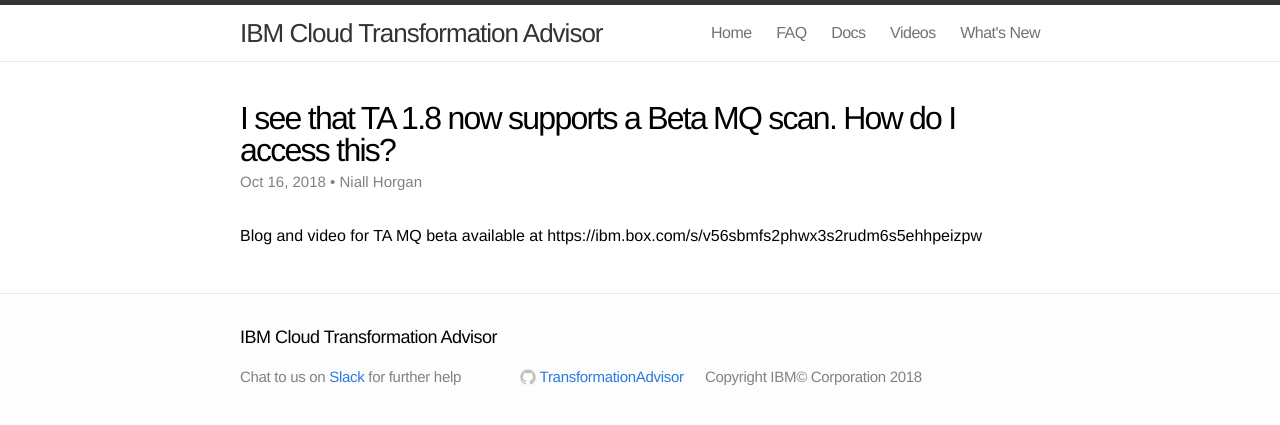
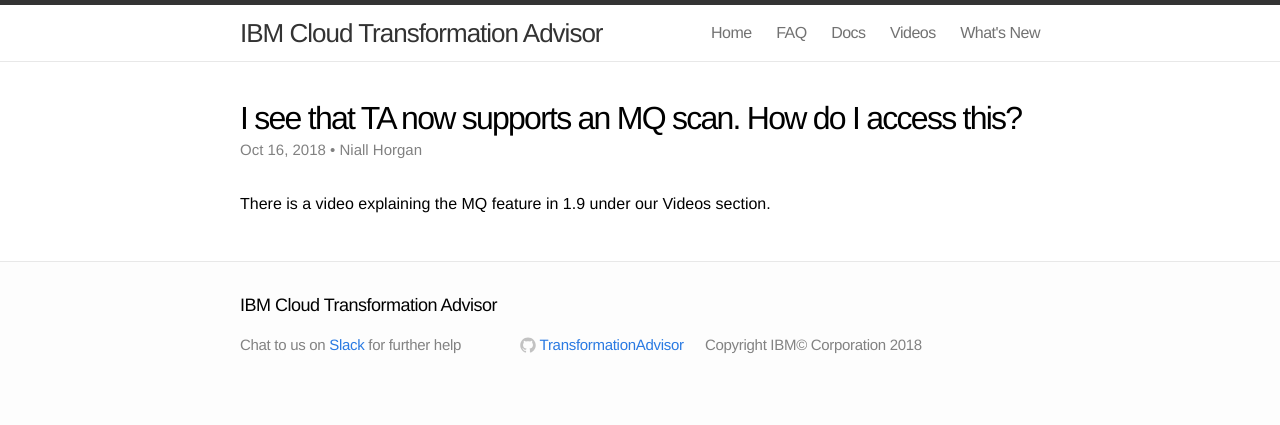
Before and after one commit to TransformationAdvisor/TA.github.io, a Jekyll site: the page built from _posts/2018-10-16-mq.md, in a window 1280 px wide. Shown: the top 425 px of the page. Built offline with Jekyll 4.4.1, drawn with Linux system fonts in a browser that asks for light colours.

Commit message:
Update 2018-10-16-mq.md

```diff
--- a/_posts/2018-10-16-mq.md
+++ b/_posts/2018-10-16-mq.md
@@ -1,7 +1,7 @@
 ---
 layout: post
-title: I see that TA 1.8 now supports a Beta MQ scan. How do I access this?
+title: I see that TA now supports an MQ scan. How do I access this?
 categories: MQ
 author: Niall Horgan
 ---
-Blog and video for TA MQ beta available at https://ibm.box.com/s/v56sbmfs2phwx3s2rudm6s5ehhpeizpw
+There is a video explaining the MQ feature in 1.9 under our Videos section.
```
